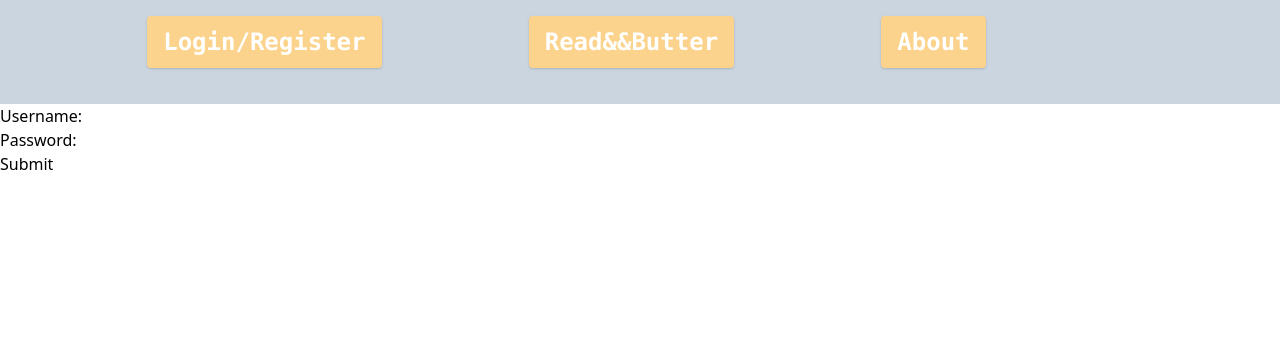
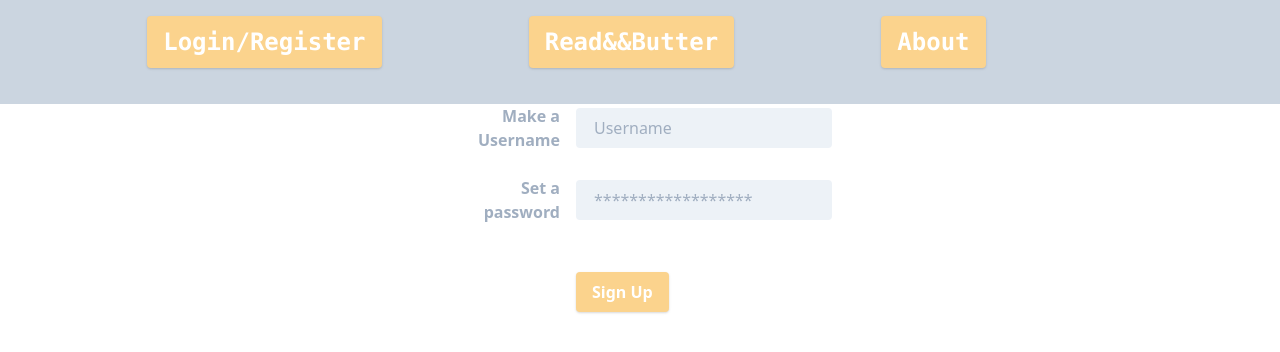
Before and after one commit to NsavelevJs/Read-And-butter, a React (Create React App) app in the folder client/: page /SignUp in a window 1280 px wide. Shown: the top 352 px of the page. Built offline with nearby package versions, Linux system fonts and the light colour scheme.

Commit message:
Finished Auth

```diff
--- a/client/src/App.js
+++ b/client/src/App.js
@@ -12,7 +12,7 @@ import SignIn from "./Pages/SignIn";
 import SignUp from "./Pages/SignUp";
 import Header from "./Shared/Header";
 import About from "./Pages/About";
-import { BrowserRouter as Router, Switch, Route, Link } from "react-router-dom";
+import { withRouter, BrowserRouter as Router, Switch, Route, Link } from "react-router-dom";
 import "./tailwind.output.css";
 
 class App extends Component {
@@ -31,12 +31,13 @@ class App extends Component {
 
   handleLogin = async (userData) => {
     console.log(userData,"how you doin")
-    // const currentUser = await loginUser(userData);
-    // this.setState({ currentUser });
+    const currentUser = await loginUser(userData);
+    this.setState({ currentUser });
   };
 
   handleRegister = async (userData) => {
     const currentUser = await registerUser(userData);
+    console.log('how you doin?')
     this.setState({ currentUser });
   };
 
@@ -56,7 +57,7 @@ class App extends Component {
   render() {
     return (
       <div>
-        <Header />
+        <Header currentUser={this.state.currentUser} handleLogout={this.handleLogout}/>
         <Router>
           <Switch>
             <Route exact path="/">
@@ -119,4 +120,4 @@ class App extends Component {
     );
   }
 }
-export default App;
+export default withRouter(App);
--- a/client/src/Pages/Home.jsx
+++ b/client/src/Pages/Home.jsx
@@ -7,7 +7,7 @@ export default function Home(props) {
 
     return (
     <div>
-      <Articles/>
+      <Articles currentUser={props.currentUser}/>
       </div>
     )
   }
--- a/client/src/Pages/SignIn.jsx
+++ b/client/src/Pages/SignIn.jsx
@@ -26,7 +26,7 @@ export default class SignIn extends Component {
             handleLogin(this.state);
             history.push('/')
           }}>
-          {/* <div className="flex items-center border-b border-b-2 border-orange-400 py-2"> */}
+          <div className="flex items-center border-b border-b-2 border-orange-400 py-2">
             <input className="appearance-none bg-transparent border-none w-full text-gray-700 mr-3 py-1 px-2 leading-tight focus:outline-none"
               type="text"
               placeholder="Username"
@@ -42,7 +42,7 @@ export default class SignIn extends Component {
               value={password}
               onChange={this.handleChange} />
 
-            <button className="flex-shrink-0 bg-orange-300 hover:bg-orange-500 border-orange-400 hover:border-orange-200 text-sm border-4 text-white py-1 px-2 rounded" type="button">
+            <button className="flex-shrink-0 bg-orange-300 hover:bg-orange-500 border-orange-400 hover:border-orange-200 text-sm border-4 text-white py-1 px-2 rounded" type="submit">
               Sign In
               </button>
 
@@ -51,7 +51,7 @@ export default class SignIn extends Component {
               Sign Up
               </Link>
 
-          {/* </div> */}
+          </div>
         </form>
       </div>
     )
--- a/client/src/Pages/SignUp.jsx
+++ b/client/src/Pages/SignUp.jsx
@@ -1,51 +1,7 @@
 import React, { Component } from 'react'
 
 export default class SignUp extends Component {
-
-  // render() {
-
-  //   return (
-
-      // <div className="flex justify-center">
-      //   <form className="w-full max-w-sm">
-      //     <div className="md:flex md:items-center mb-6">
-      //       <div className="md:w-1/3">
-      //         <label className="block text-gray-500 font-bold md:text-right mb-1 md:mb-0 pr-4" for="inline-full-name">
-      //           Make a Username
-      // </label>
-      //       </div>
-      //       <div className="md:w-2/3">
-      //         <input className="bg-gray-200 appearance-none border-2 border-gray-200 rounded w-full py-2 px-4 text-gray-700 leading-tight focus:outline-none focus:bg-white focus:border-orange-200" id="inline-full-name" type="text" placeholder="Username" />
-      //       </div>
-      //     </div>
-      //     <div className="md:flex md:items-center mb-6">
-      //       <div className="md:w-1/3">
-      //         <label className="block text-gray-500 font-bold md:text-right mb-1 md:mb-0 pr-4" for="inline-username">
-      //           Set a password
-      // </label>
-      //       </div>
-      //       <div className="md:w-2/3">
-      //         <input className="bg-gray-200 appearance-none border-2 border-gray-200 rounded w-full py-2 px-4 text-gray-700 leading-tight focus:outline-none focus:bg-white focus:border-orange-200" id="inline-username" type="password" placeholder="******************" />
-      //       </div>
-      //     </div>
-      //     <div className="md:flex md:items-center mb-6">
-      //       <div className="md:w-1/3"></div>
-      //       <label className="md:w-2/3 block text-gray-500 font-bold">
-      //       </label>
-      //     </div>
-      //     <div className="md:flex md:items-center">
-      //       <div className="md:w-1/3"></div>
-      //       <div className="md:w-2/3">
-      //         <button className="shadow bg-orange-300 hover:bg-orange-200 focus:shadow-outline focus:outline-none text-white font-bold py-2 px-4 rounded" type="button">
-      //           Sign Up
-      // </button>
-      //       </div>
-      //     </div>
-      //   </form>
-      // </div>
-
-
-        state = {
+   state = {
           username: "",
           password: ""
         }
@@ -63,39 +19,84 @@ export default class SignUp extends Component {
 
           return (
 
+      <div className="flex justify-center">
+        <form onSubmit={(e) => {
+              e.preventDefault();
+              handleRegister(this.state);
+              history.push('/');
+            }} className="w-full max-w-sm">
+          <div className="md:flex md:items-center mb-6">
+            <div className="md:w-1/3">
+              <label className="block text-gray-500 font-bold md:text-right mb-1 md:mb-0 pr-4" for="inline-full-name">
+                Make a Username
+      </label>
+            </div>
+            <div className="md:w-2/3">
+              <input name="username"
+                  value={username}
+                  onChange={this.handleChange} className="bg-gray-200 appearance-none border-2 border-gray-200 rounded w-full py-2 px-4 text-gray-700 leading-tight focus:outline-none focus:bg-white focus:border-orange-200" id="inline-full-name" type="text" placeholder="Username" />
+            </div>
+          </div>
+          <div className="md:flex md:items-center mb-6">
+            <div className="md:w-1/3">
+              <label className="block text-gray-500 font-bold md:text-right mb-1 md:mb-0 pr-4" for="inline-username">
+                Set a password
+      </label>
+            </div>
+            <div className="md:w-2/3">
+              <input name="password"
+                  value={password}
+                  onChange={this.handleChange}  className="bg-gray-200 appearance-none border-2 border-gray-200 rounded w-full py-2 px-4 text-gray-700 leading-tight focus:outline-none focus:bg-white focus:border-orange-200" id="inline-username" type="password" placeholder="******************" />
+            </div>
+          </div>
+          <div className="md:flex md:items-center mb-6">
+            <div className="md:w-1/3"></div>
+            <label className="md:w-2/3 block text-gray-500 font-bold">
+            </label>
+          </div>
+          <div className="md:flex md:items-center">
+            <div className="md:w-1/3"></div>
+            <div className="md:w-2/3">
+              <button className="shadow bg-orange-300 hover:bg-orange-200 focus:shadow-outline focus:outline-none text-white font-bold py-2 px-4 rounded" type="submit">
+                Sign Up
+      </button>
+            </div>
+          </div>
+        </form>
+      </div>
 
 
 
-            <form  onSubmit={(e) => {
-              e.preventDefault();
-              handleRegister(this.state);
-              history.push('/');
-            }}>
-
-              <label>
-                Username:
-                <input
-                  type="text"
-                  name="username"
-                  value={username}
-                  onChange={this.handleChange}
-                />
-              </label>
 
 
-              <br />
-              <label>
-                Password:
-                <input
-                  type="password"
-                  name="password"
-                  value={password}
-                  onChange={this.handleChange}
-                />
-              </label>
-              <br />
-              <button>Submit</button>
-            </form>
+
+
+
+
+              // <label>
+              //   Username:
+              //   <input
+              //     type="text"
+              //     name="username"
+              //     value={username}
+              //     onChange={this.handleChange}
+              //   />
+              // </label>
+
+
+              // <br />
+              // <label>
+              //   Password:
+              //   <input
+              //     type="password"
+              //     name="password"
+              //     value={password}
+              //     onChange={this.handleChange}
+              //   />
+              // </label>
+            //   <br />
+            //   <button>Submit</button>
+            // </form>
           )
         }
       }
--- a/client/src/services/articles.js
+++ b/client/src/services/articles.js
@@ -1,5 +1,5 @@
 import api from './apiconfig'
 export const getArticles = async () => {
-    const response = await api.get('/articles')
+    const response = await api.get('/tags/1/articles')
     return response.data
 }
```
Also changed, not shown: client/src/Shared/Articles.jsx (+29 -7 lines), 1 other file (tests, documents, lock files or other folders).
